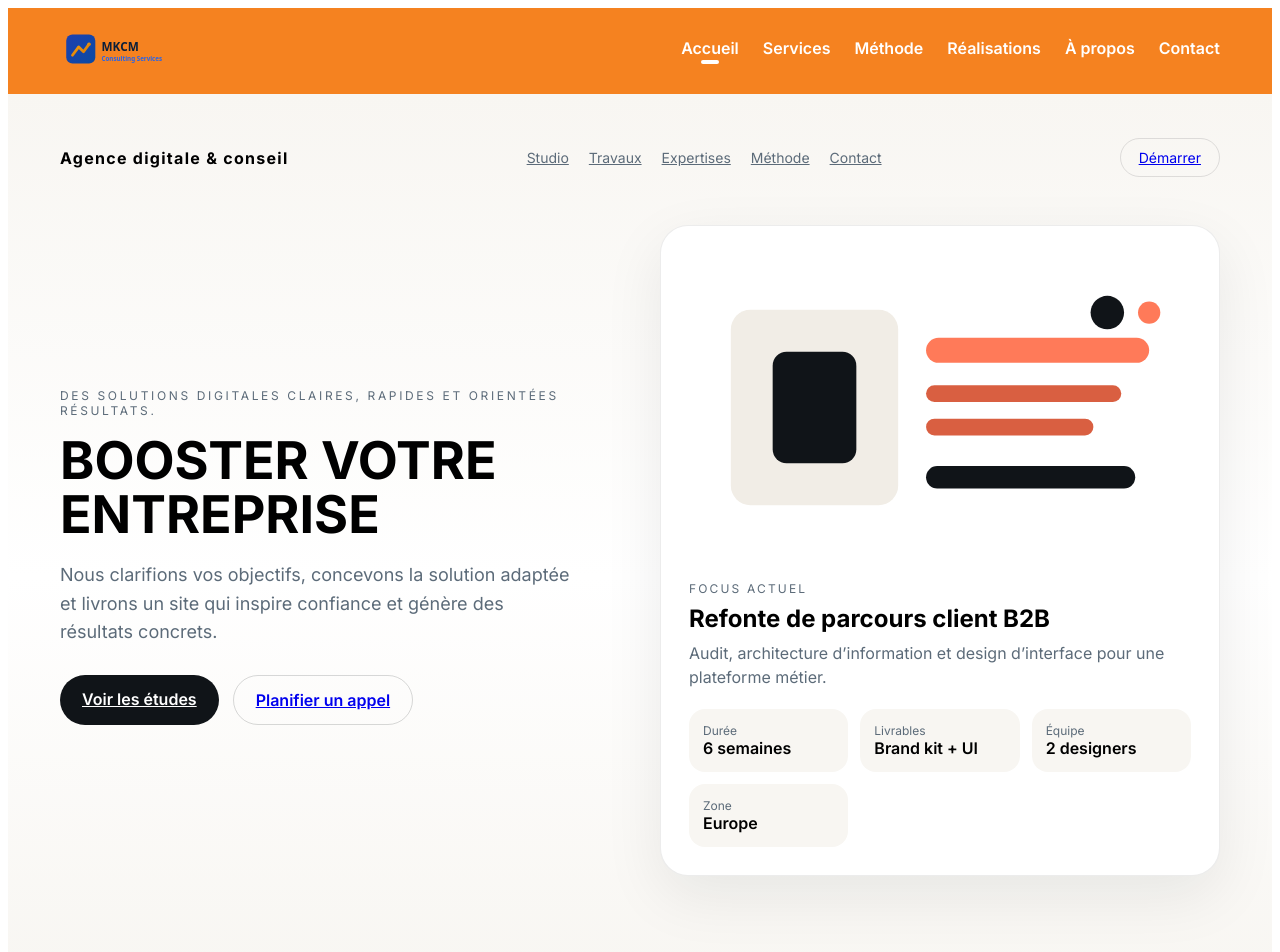
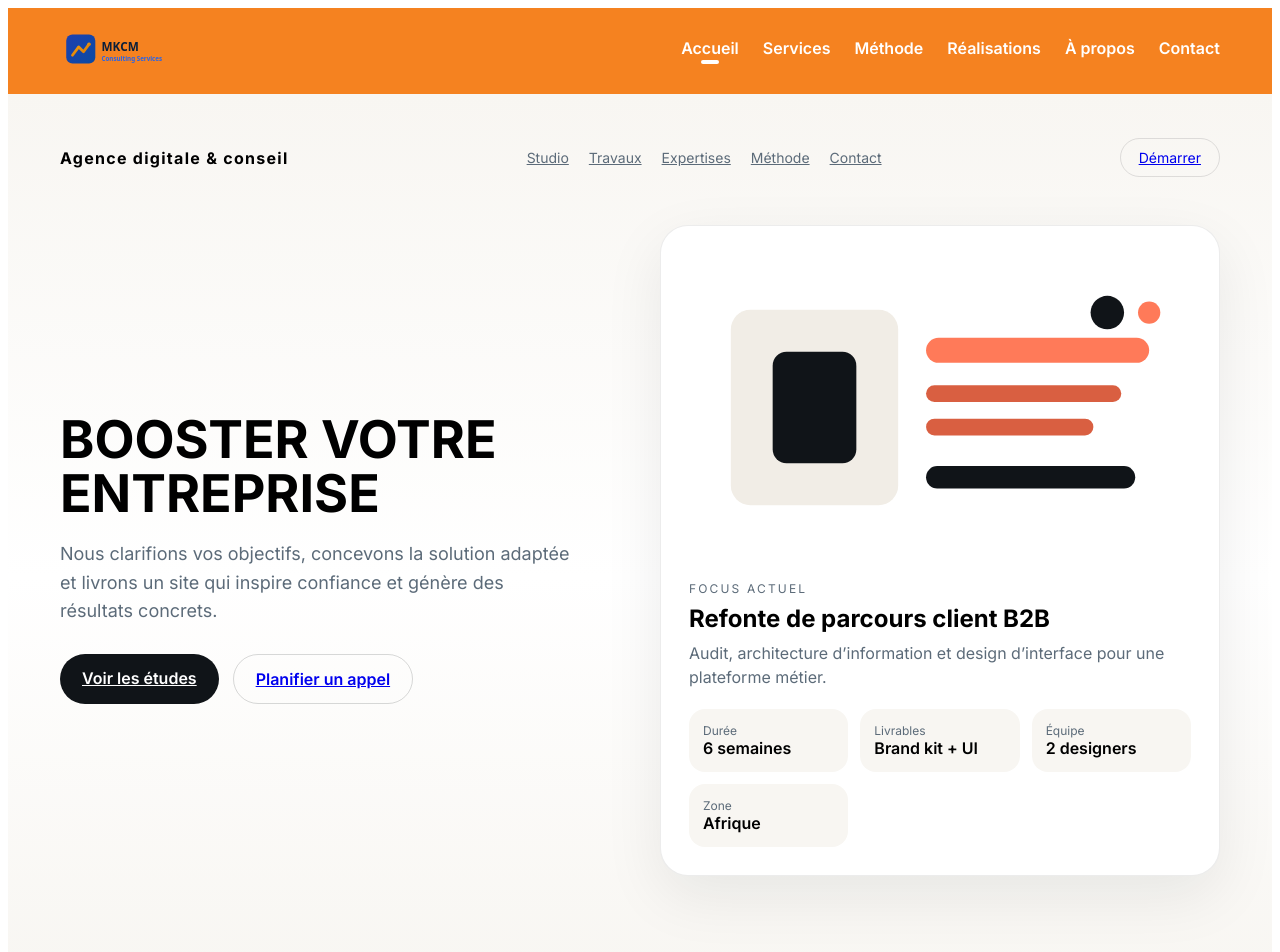
Before and after one commit to YvetteMariee/mkcm-site, a Next.js app: page / in a window 1280 px wide. Shown: the top 952 px of the page. Built offline with nearby package versions, Linux system fonts and the light colour scheme.

Commit message:
Update Hero.tsx

```diff
--- a/src/components/Hero.tsx
+++ b/src/components/Hero.tsx
@@ -59,9 +59,6 @@ export default function Hero() {
           }}
         >
           <div>
-            <p style={{ textTransform: "uppercase", letterSpacing: "0.22em", fontSize: 12, color: "#5c6b79" }}>
-              Des solutions digitales claires, rapides et orientées résultats.
-            </p>
             <h1 style={{ fontSize: 52, margin: "16px 0", lineHeight: 1.05 }}>
            BOOSTER VOTRE ENTREPRISE
             </h1>
@@ -136,7 +133,7 @@ export default function Hero() {
                 { label: "Durée", value: "6 semaines" },
                 { label: "Livrables", value: "Brand kit + UI" },
                 { label: "Équipe", value: "2 designers" },
-                { label: "Zone", value: "Europe" },
+                { label: "Zone", value: "Afrique" },
               ].map((item) => (
                 <div key={item.label} style={{ padding: 14, borderRadius: 16, background: "#f8f6f2" }}>
                   <div style={{ fontSize: 12, color: "#5c6b79" }}>{item.label}</div>
```
